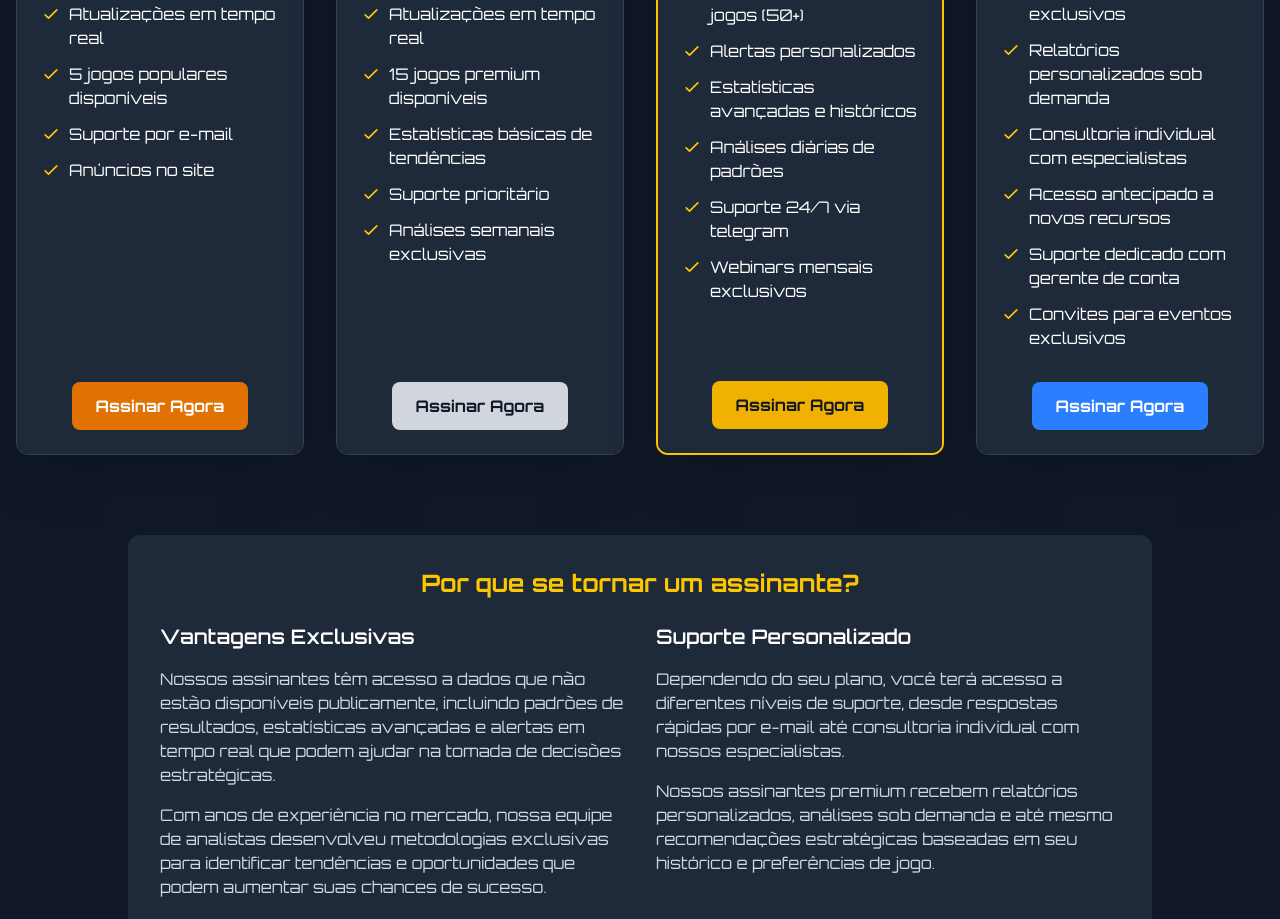
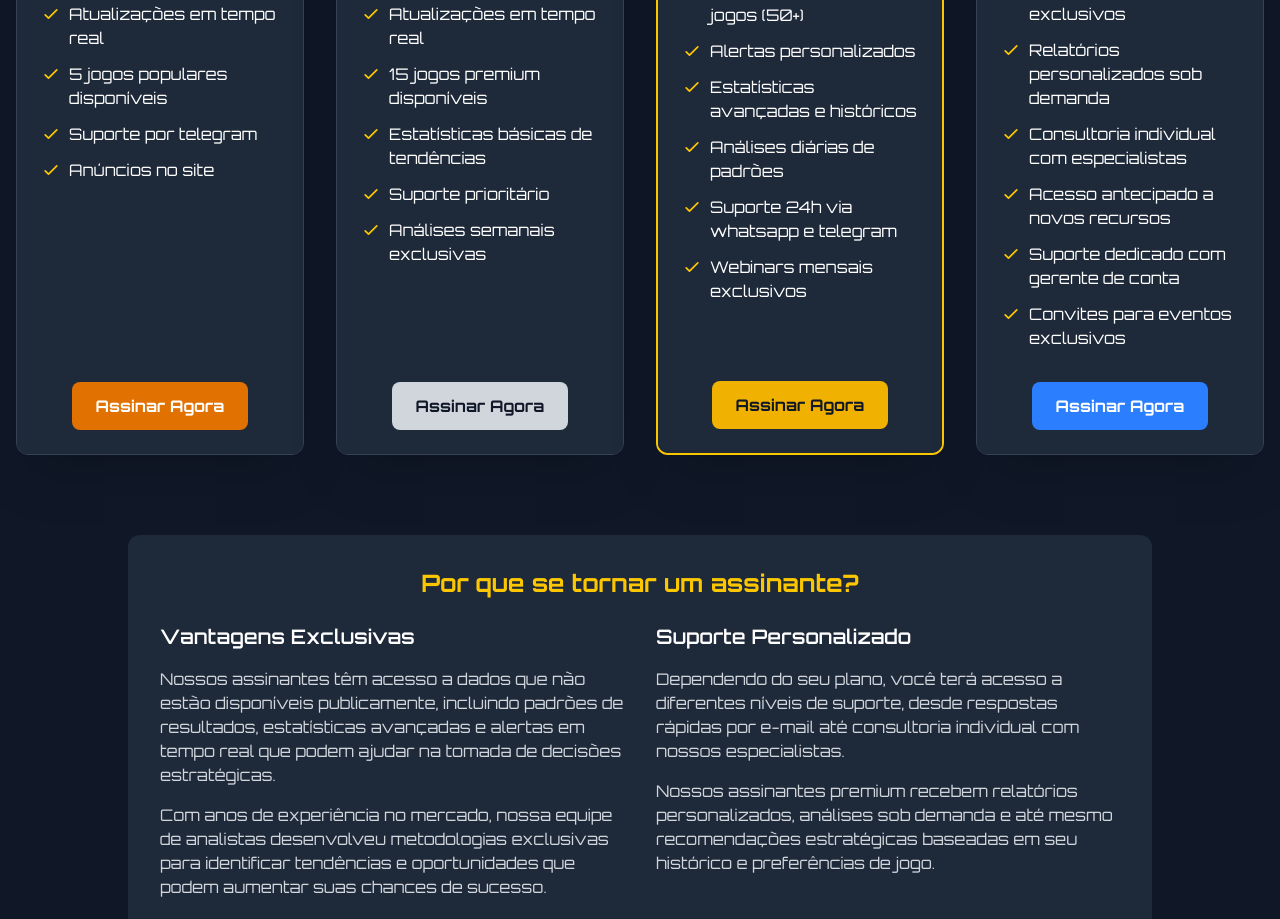
Before and after one commit to d0u6ur45u/cassino-track, a Next.js app: page /plans in a window 1280 px wide. Shown: the part 860-1779 px from the top of the page. Built offline with nearby package versions, Linux system fonts and the light colour scheme.

Commit message:
adjusting text

```diff
--- a/src/app/plans/page.tsx
+++ b/src/app/plans/page.tsx
@@ -19,7 +19,7 @@ export default function SubscriptionPlans() {
                 'Acesso a resultados básicos',
                 'Atualizações em tempo real',
                 '5 jogos populares disponíveis',
-                'Suporte por e-mail',
+                'Suporte por telegram',
                 'Anúncios no site'
             ],
             featured: false,
@@ -54,7 +54,7 @@ export default function SubscriptionPlans() {
                 'Alertas personalizados',
                 'Estatísticas avançadas e históricos',
                 'Análises diárias de padrões',
-                'Suporte 24/7 via telegram',
+                'Suporte 24h via whatsapp e telegram',
                 'Webinars mensais exclusivos'
             ],
             featured: true,
```
